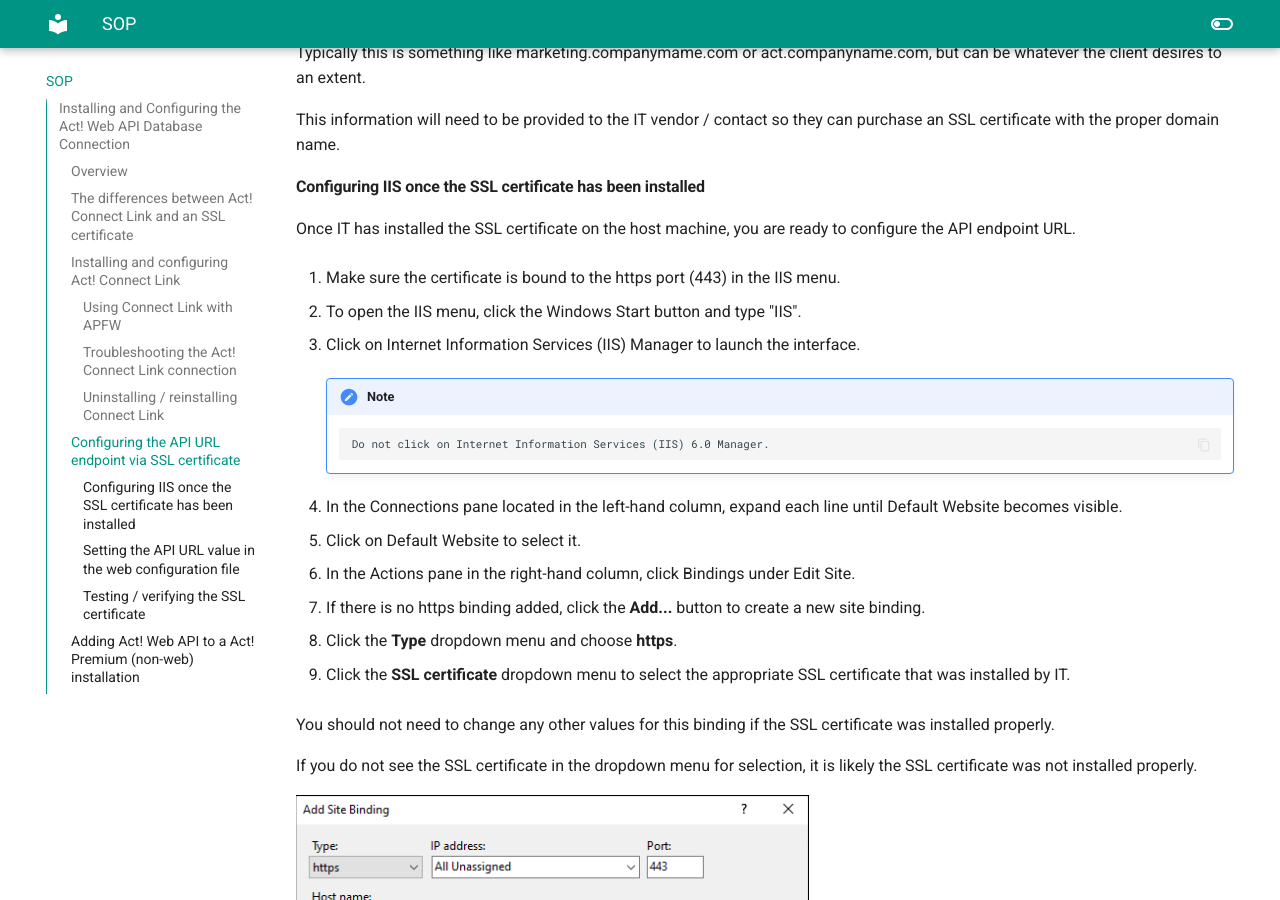
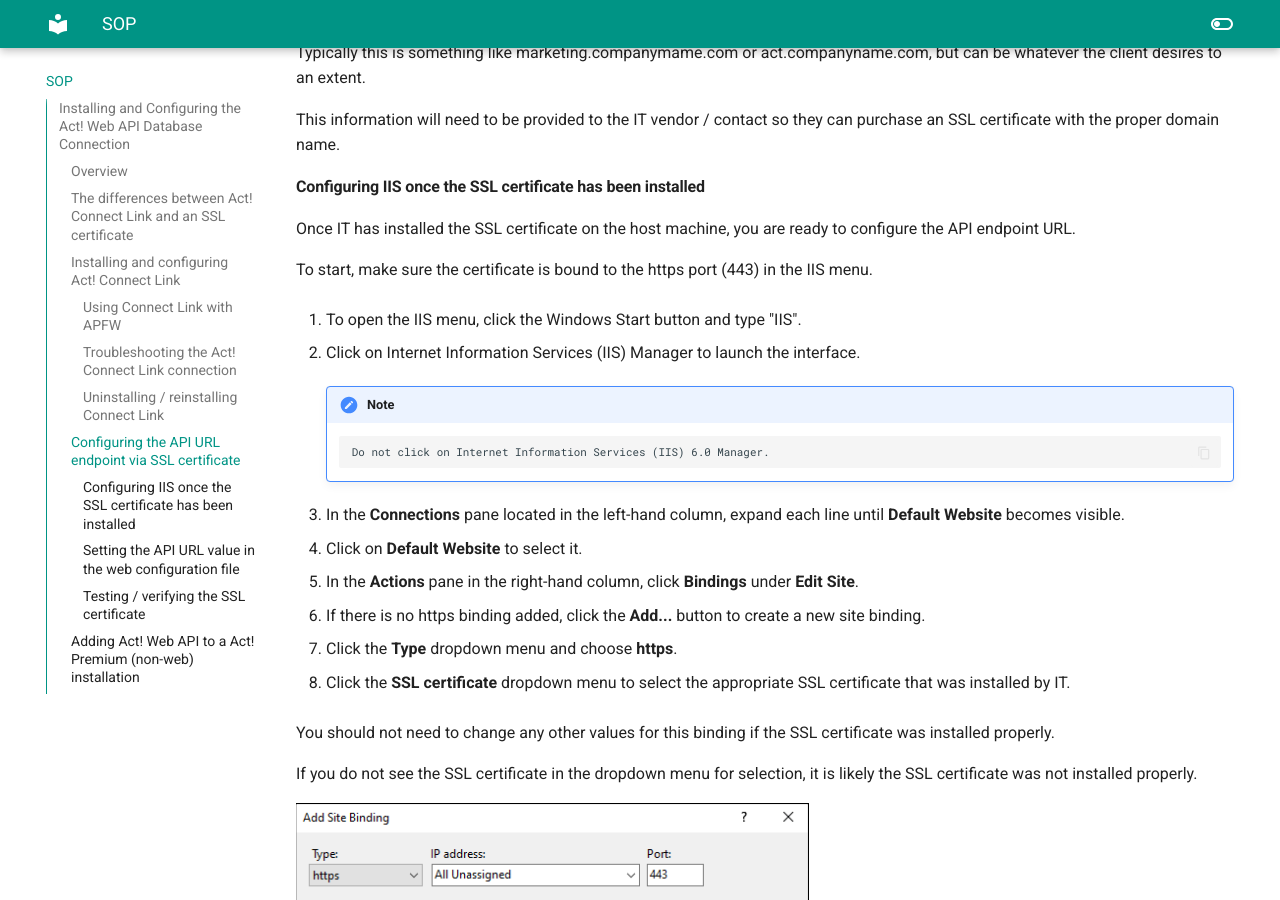
Before and after one commit to medinast21/medina-portfolio, an MkDocs documentation site: the page built from docs/SOP.md, in a window 1280 px wide and 900 px high, scrolled down 4534 px. Built offline with MkDocs 1.6.1 and Material for MkDocs 9.7.7, drawn with Linux system fonts in a browser that asks for light colours.

Commit message:
Update SOP.md

```diff
--- a/docs/SOP.md
+++ b/docs/SOP.md
@@ -134,26 +134,26 @@ proper domain name.
 #### Configuring IIS once the SSL certificate has been installed
 Once IT has installed the SSL certificate on the host machine, you are ready to configure the API endpoint URL.
 
-1. Make sure the certificate is bound to the https port (443) in the IIS menu.
+To start, make sure the certificate is bound to the https port (443) in the IIS menu.
 
-2. To open the IIS menu, click the Windows Start button and type "IIS".
+1. To open the IIS menu, click the Windows Start button and type "IIS".
 
-3. Click on Internet Information Services (IIS) Manager to launch the interface.
+2. Click on Internet Information Services (IIS) Manager to launch the interface.
 
     !!! note
             Do not click on Internet Information Services (IIS) 6.0 Manager.
 
-4. In the Connections pane located in the left-hand column, expand each line until Default Website becomes visible.
+3. In the **Connections** pane located in the left-hand column, expand each line until **Default Website** becomes visible.
 
-5. Click on Default Website to select it.
+4. Click on **Default Website** to select it.
 
-6. In the Actions pane in the right-hand column, click Bindings under Edit Site.
+5. In the **Actions** pane in the right-hand column, click **Bindings** under **Edit Site**.
 
-7. If there is no https binding added, click the **Add...** button to create a new site binding.
+6. If there is no https binding added, click the **Add...** button to create a new site binding.
 
-8. Click the **Type** dropdown menu and choose **https**.
+7. Click the **Type** dropdown menu and choose **https**.
 
-9. Click the **SSL certificate** dropdown menu to select the appropriate SSL certificate that was installed by IT.
+8. Click the **SSL certificate** dropdown menu to select the appropriate SSL certificate that was installed by IT.
 
 You should not need to change any other values for this binding if the SSL certificate was installed properly.
 
```
